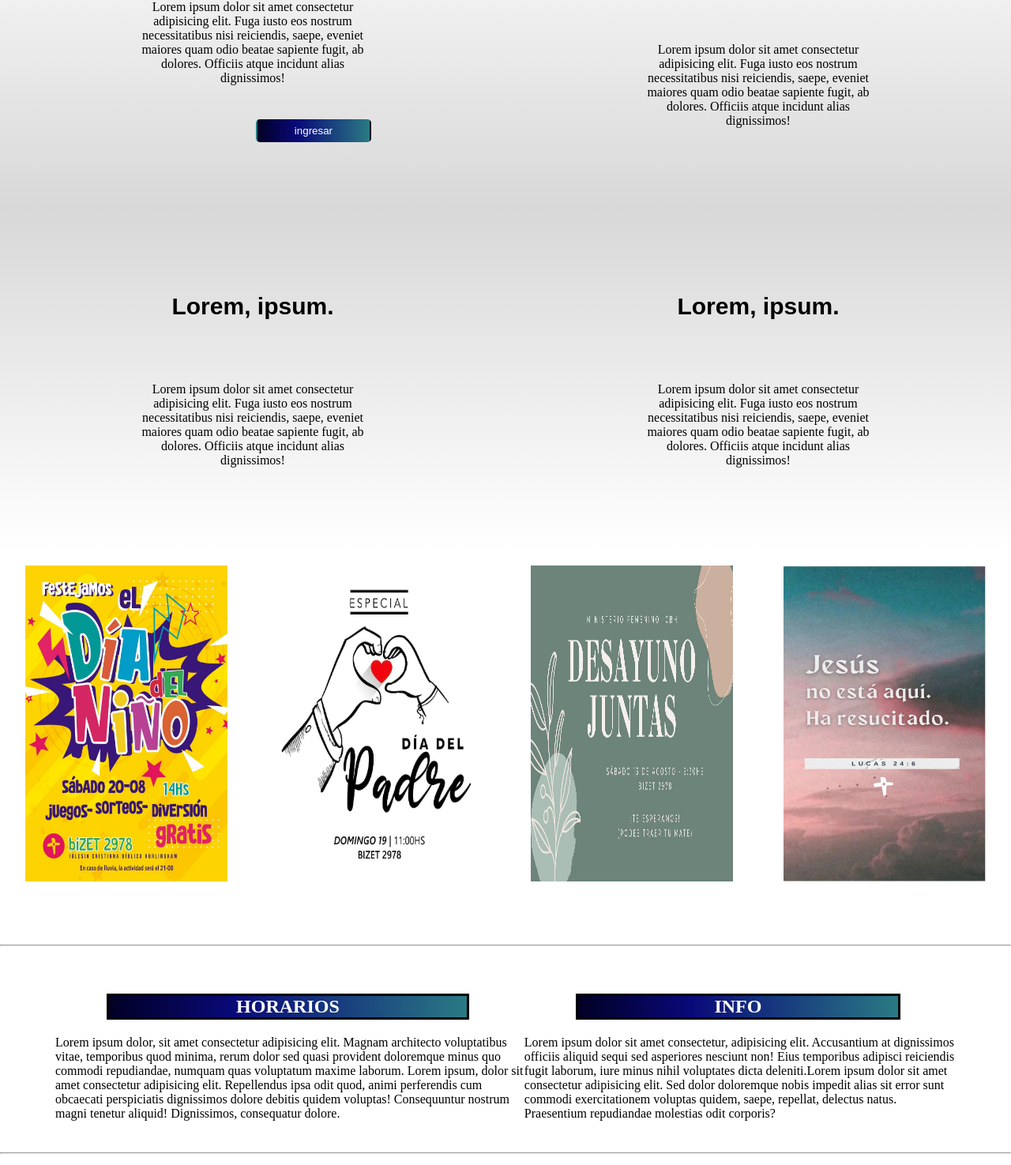
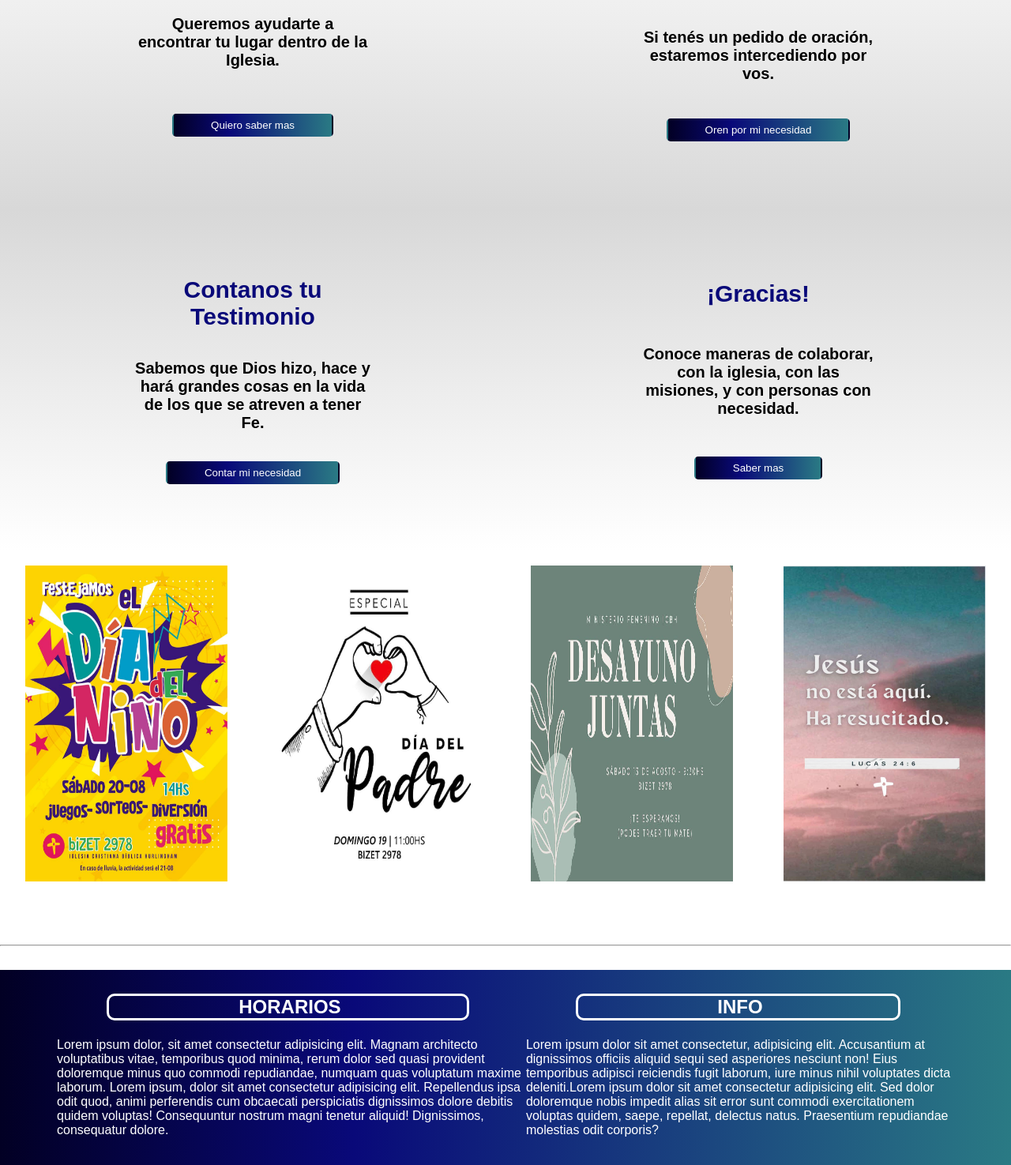
Before and after one commit to esteban9812/Proyecto1-coder.github.io, a plain HTML site: page index.html in a window 1280 px wide. Shown: the part 635-2110 px from the top of the page at 79% size. Drawn offline with Linux system fonts and the light colour scheme.

Commit message:
detalles de estilo

```diff
--- a/Proyecto/css/style.css
+++ b/Proyecto/css/style.css
@@ -1,16 +1,16 @@
-*{
+* {
    box-sizing: border-box;
    padding: 0;
    margin: 0;
 }
 
 
-header{
+header {
    display: flex;
    justify-content: space-between;
    background-image: url(../Multimedios/NLC-2020-Tue-Evening-97-1280x705.jpg);
    background-size: auto;
-   color:white;
+   color: white;
    align-items: center;
    border-bottom: 1px solid black;
    padding: 50px;
@@ -18,61 +18,67 @@ header{
    top: 0%;
 
 }
-@media(max-width:576px){
-   header{
+
+@media(max-width:576px) {
+   header {
       flex-direction: column;
       max-width: 100%;
+      padding: 1px;
    }
 }
-.logo{
+
+.logo {
    display: flex;
    align-items: center;
    justify-content: start;
    padding: 5px;
 
 }
-.logo h1{
+
+.logo h1 {
    align-items: center;
    padding: 5px;
 
 }
-header .logo img{
+
+header .logo img {
    height: 80px;
    width: 80px;
    border: solid white;
    border-radius: 10px;
 }
-.menu-navegacion{
+
+.menu-navegacion {
    display: flex;
    justify-content: space-between;
    align-items: center;
 }
 
 
-.menu-navegacion a{
+.menu-navegacion a {
    display: flex;
    align-items: center;
    justify-content: space-between;
    padding: 5px;
    margin: auto;
-   color:white;
+   color: white;
    text-decoration: none;
    font-size: 20px;
 }
 
 
-.menu-navegacion a:hover{
-   color:red;
+.menu-navegacion a:hover {
+   color: rgb(160, 239, 251);
 }
 
-#main .imagen img{
+#main .imagen img {
    margin: 20px 0px 0px 0px;
    width: 100%;
    height: 250px;
 
 }
 
-#main .cajas div{
+#main .cajas div {
 
    height: 300px;
    width: 300px;
@@ -85,39 +91,47 @@ header .logo img{
 
 }
 
-#main .cajas{
+#main .cajas {
    display: flex;
    flex-wrap: wrap;
    width: 100%;
    margin: auto;
    justify-content: space-around;
-   background: linear-gradient(0deg, rgba(255,255,255,1) 0%, rgba(216,216,216,1) 50%, rgba(255,255,255,0.9336776947106968) 100%);
+   background: linear-gradient(0deg, rgba(255, 255, 255, 1) 0%, rgba(216, 216, 216, 1) 50%, rgba(255, 255, 255, 0.9336776947106968) 100%);
 
 }
 
-#main section div h1{
-   font-size:30px;
+#main section div h1 {
+   font-size: 30px;
+   font-family: sans-serif;
+   color: #090979;
+}
+
+#main section div p {
+   font-size: 20px;
    font-family: sans-serif;
 }
 
-#main section div .btn{
-   align-self: flex-end;
+#main section div .btn {
+   align-self: center;
    border-color: transparent;
    justify-self: flex-end;
    border-radius: 5px;
-   background: linear-gradient(90deg, rgba(2,0,36,1) 0%, rgba(9,9,121,1) 35%, rgba(42,122,132,1) 100%);
+   background: linear-gradient(90deg, rgba(2, 0, 36, 1) 0%, #090979 35%, rgba(42, 122, 132, 1) 100%);
    text-decoration: none;
    padding: 2px;
 }
-.btn a{
+
+.btn a {
    text-decoration: none;
    color: white;
 }
-.btn a:hover{
+
+.btn a:hover {
    color: rgba(205, 205, 205, 0.979);
 }
 
-#main .galeria{
+#main .galeria {
    display: flex;
    flex-wrap: wrap;
    flex-flow: row;
@@ -131,7 +145,7 @@ header .logo img{
 
 
 
-#main .galeria img{
+#main .galeria img {
    height: 400px;
    width: 20%;
    display: flex;
@@ -139,117 +153,148 @@ header .logo img{
    margin: 20px;
    justify-content: space-between;
 }
-@media(max-width:720px){
-   #main .galeria{
-      flex-direction:column ;
+
+@media(max-width:720px) {
+   #main .galeria {
+      flex-direction: column;
       height: auto;
       width: auto;
       justify-content: center;
       align-items: center;
    }
-   #main .galeria img{
+
+   #main .galeria img {
+      width: 50%;
+   }
+}
+
+footer {
+   background: linear-gradient(90deg, rgba(2, 0, 36, 1) 0%, rgba(9, 9, 121, 1) 35%, rgba(42, 122, 132, 1) 100%);
+}
+
+footer .informacion {
+   display: flex;
+   justify-content: space-around;
+   padding: 10px 30px 10px 30px;
+   margin: 30px 40px;
+   border: 20px 50px;
+}
+
+@media(max-width:720px) {
+   footer .informacion {
+      flex-direction: column;
+      padding: 0%;
+      margin: 0%;
+      text-align: center;
+   }
+
+   footer .informacion h2 {
+      padding: 0%;
+      margin: 0%;
+
+   }
+
+   footer .informacion h2:hover {
+      color: red;
+   }
+}
+
+footer .informacion h2 {
+   margin: 20px 70px 20px 65px;
+   border: solid white;
+   border-radius: 10px;
+   display: flex;
+   justify-content: space-around;
+   text-align: center;
+   color: white;
+}
+
+footer .informacion p{
+   color: white;
+   font-family: sans-serif;
+   padding: 2px;
+}
+
+footer .iconos {
+   display: flex;
+   justify-content: space-around;
+   margin: 20px 0px;
+}
+
+footer .iconos a img {
+   width: 50px;
+   height: 50px;
+
+}
+
+.grupos-pequeños {
+   margin: 15px 950px 0px 5px;
+
+}
+
+
+div h2 {
+   margin-top: 15px;
+   margin-bottom: 15px;
+   margin-left: 5px;
+   border: solid black;
+   border-radius: 5px;
+   font-family: sans-serif;
+   padding-left: 5px;
+
+}
+@media(max-width:720px) {
+      div h2 {
+         display: flex;
+         justify-content: center;
+      }
+   }
+
+
+
+
+div .cajas-grupos {
+   display: flex;
+   flex-direction: column;
+
+}
+
+.info-grupos {
+   display: flex;
+   align-items: center;
+
+}
+
+.info-grupos p {
+   align-content: space-between;
+
+}
+
+.info-grupos img {
+   background-color: wheat;
+   margin: 10px 10px 10px 5px;
+   width: 200px;
+   height: 200px;
+}
+
+@media (max-width: 720px) {
+   .info-grupos {
+      flex-direction: column;
+      justify-content: center;
+   }
+
+   .info-grupos p {
+      align-items: center;
+      max-width: 50%;
+   }
+
+   .info-grupos img {
       width: 50%;
    }
 }
 
 
-footer .informacion{
-   display:flex ;
-   justify-content: space-around;
-   padding: 10px 30px 10px 30px ;
-   margin: 30px 40px;
-   border: 20px 50px;
-}
-@media(max-width:720px){
-  footer .informacion{
-      flex-direction:column ;
-      padding: 0%;
-      margin: 0%;
-      text-align: center;
-   }
-   footer .informacion h2{
-      padding: 0% ;
-      margin: 0%;
-
-   }
-   footer .informacion h2:hover{
-      color: red;
-   }
-}
-
-footer .informacion h2{
-   margin: 20px 70px 20px 65px;
-   border: solid black;
-   display: flex;
-   justify-content: space-around;
-   text-align: center;
-   background: linear-gradient(90deg, rgba(2,0,36,1) 0%, rgba(9,9,121,1) 35%, rgba(42,122,132,1) 100%);
-
-color: white;
-}
-
-
-footer .iconos{
-   display:flex ;
-   justify-content: space-around;
-   margin: 20px 0px;
-}
- footer .iconos a img{
-   width: 50px;
-   height: 50px;
-
- }
-
- .grupos-pequeños{
-   margin: 15px 950px 0px 5px;
-
-   }
-
-
-    div h2{
-       margin-top: 15px;
-       margin-bottom: 15px;
-       margin-left: 5px;
-       border: solid black;
-
-    }
-    div .cajas-grupos{
-       display: flex;
-       flex-direction: column;
-
-    }
-   .info-grupos{
-       display: flex;
-       align-items: center;
-
-    }
-
-    .info-grupos p{
-       align-content: space-between;
-
-    }
-    .info-grupos img{
-       background-color: wheat;
-       margin: 10px 10px 10px 5px;
-       width: 200px;
-       height: 200px;
-    }
-    @media (max-width: 720px) {
-      .info-grupos{
-         flex-direction: column;
-         justify-content: center;
-      }
-      .info-grupos p{
-         align-items: center;
-         max-width: 50%;
-    }
-    .info-grupos img{
-      width: 50% ;
-    }
-    }
-
-
-    .nuestros-mensajes{
+.nuestros-mensajes {
    margin: 15px 950px 0px 5px;
 }
 
@@ -262,50 +307,55 @@ footer .iconos{
 }
 
 
-    .caja-mensajes{
+.caja-mensajes {
    display: flex;
    flex-direction: row;
 
 
 }
+
 @media (max-width:720px) {
-      .caja-mensajes{
+   .caja-mensajes {
       overflow: scroll;
    }
 }
 
-   .videos{
+.videos {
    margin: 5px;
 
 }
 
-     .ministerios{
+.ministerios {
    margin: 15px 950px 0px 5px;
 }
 
-    .caja-ministerios{
+.caja-ministerios {
    display: flex;
    flex-direction: row;
    justify-content: space-between;
 
 }
-    .caja-ministerios img{
+
+.caja-ministerios img {
    display: flex;
 
    width: 100%;
    height: 350px;
 }
-    .fotos-ministerios img{
+
+.fotos-ministerios img {
    padding: 5px;
    margin: auto;
 }
-    @media (max-width: 720px){
+
+@media (max-width: 720px) {
    .caja-ministerios {
       flex-direction: column;
       justify-content: center;
-         align-items:center;
+      align-items: center;
    }
-      .fotos-ministerios img{
+
+   .fotos-ministerios img {
       width: 100%;
 
 
@@ -316,48 +366,54 @@ footer .iconos{
    display: flex;
 }
 
-    .info-ministerios p{
+.info-ministerios p {
    margin: 20px;
    text-align: justify;
    font-family: 'Gill Sans', 'Gill Sans MT', Calibri, 'Trebuchet MS', sans-serif;
 }
-   .nosotros{
+
+.nosotros {
 
    margin: 15px 950px 0px 5px;
 }
-   .info-nosotros p{
+
+.info-nosotros p {
    margin: 20px;
    text-align: justify;
    font-family: 'Gill Sans', 'Gill Sans MT', Calibri, 'Trebuchet MS', sans-serif;
 }
-   .caja-nosotros{
+
+.caja-nosotros {
    display: flex;
    flex-direction: row;
    justify-content: space-between;
 }
-   .caja-nosotros img{
+
+.caja-nosotros img {
    display: flex;
    width: 100%;
    height: 350px;
 }
-   .fotos-nosotros img{
+
+.fotos-nosotros img {
    padding: 5px;
 }
 
-   @media (max-width: 720px){
+@media (max-width: 720px) {
    .caja-nosotros {
       flex-direction: column;
       justify-content: center;
-         align-items:center;
+      align-items: center;
    }
-      .fotos-nosotros img{
+
+   .fotos-nosotros img {
       width: 100%;
 
 
    }
 }
 
-   .informacion-iglesia{
+.informacion-iglesia {
    display: flex;
    flex-direction: row;
    align-items: center;
@@ -365,30 +421,30 @@ footer .iconos{
    align-content: center;
    padding: 15px;
 }
-   .mapa img{
-   height: 355px;
-   width: 500px;
-   padding: 10px;
-   }
 
-   .form-igl form{
+.form-igl form {
    border: solid black;
+   background-color: rgba(241, 241, 241, 0.514);
+   border-radius: 5px;
    display: block;
    padding: 10px;
 }
 
-   @media (max-width: 720px){
-      .informacion-iglesia{
+@media (max-width: 720px) {
+   .informacion-iglesia {
       flex-direction: column;
    }
 }
-   .form-igl p{
+
+.form-igl p {
    padding: 10px;
 }
-.volver a{
+
+.volver a {
    text-decoration: none;
    color: black;
 }
-.volver a:hover{
+
+.volver a:hover {
    color: blue;
 }
--- a/index.html
+++ b/index.html
@@ -32,34 +32,35 @@
         <section class="cajas">
             <div class="grupos">
                 <h1> Grupos pequeños </h1>
-                <p>Lorem ipsum dolor sit amet consectetur adipisicing elit. Fuga iusto eos nostrum necessitatibus
-                    nisi reiciendis, saepe, eveniet maiores quam odio beatae sapiente fugit, ab dolores. Officiis
-                    atque incidunt alias dignissimos!</p>
+                <p> <strong> Queremos ayudarte a encontrar tu lugar dentro de la Iglesia.</strong></p>
                 <button class="btn">
-                    <a href="./Proyecto/Paginas/gruposPequeños.html">ingresar</a>
+                    <a href="./Proyecto/Paginas/gruposPequeños.html">Quiero saber mas</a>
                 </button>
             </div>
             <div >
-                <h1>Lorem, ipsum. </h1>
-                <p>Lorem ipsum dolor sit amet consectetur adipisicing elit. Fuga iusto eos nostrum necessitatibus
-                    nisi reiciendis, saepe, eveniet maiores quam odio beatae sapiente fugit, ab dolores. Officiis
-                    atque incidunt alias dignissimos!</p>
+                <h1>¿Tenés un pedido de Oración?</h1>
+                <p> <strong>  Si tenés un pedido de oración, estaremos intercediendo por  vos.</strong>
+                </p>
+                <button class="btn">
+                    <a href="#">Oren por mi necesidad</a>
+                </button>
 
 
             </div>
             <div class="cajas-extras">
-                <h1> Lorem, ipsum. </h1>
-                <p>Lorem ipsum dolor sit amet consectetur adipisicing elit. Fuga iusto eos nostrum necessitatibus
-                    nisi reiciendis, saepe, eveniet maiores quam odio beatae sapiente fugit, ab dolores. Officiis
-                    atque incidunt alias dignissimos!</p>
+                <h1> Contanos tu Testimonio </h1>
+                <p><strong>Sabemos que Dios hizo, hace y hará grandes cosas en la vida de los que se atreven a tener Fe.</strong></p>
+                <button class="btn">
+                    <a href="#">Contar mi necesidad</a>
+                </button>
 
             </div>
             <div class="cajas-extras">
-                <h1> Lorem, ipsum. </h1>
-                <p>Lorem ipsum dolor sit amet consectetur adipisicing elit. Fuga iusto eos nostrum necessitatibus
-                    nisi reiciendis, saepe, eveniet maiores quam odio beatae sapiente fugit, ab dolores. Officiis
-                    atque incidunt alias dignissimos!</p>
-
+                <h1> ¡Gracias! </h1>
+                <p><strong>Conoce maneras de colaborar, con la iglesia, con las misiones, y con personas con necesidad.</strong></p>
+                <button class="btn">
+                    <a href="#">Saber mas</a>
+                </button>
             </div>
 
         </section>
@@ -105,7 +106,6 @@
 
         </section>
 
-        <hr>
         <section class="iconos">
             <a href="https://www.facebook.com/icbhurlingham/" target="_blank">
                 <img src="./Proyecto/Multimedios/facebook.png" alt="">
```
Also changed, not shown: Proyecto/Paginas/gruposPequeños.html (+0 -1 lines), Proyecto/Paginas/mensajes.html (+1 -1 lines), Proyecto/Paginas/ministerios.html (+1 -1 lines), Proyecto/Paginas/nosotros.html (+3 -3 lines). Lines whose indentation alone changed are shown as unchanged.
